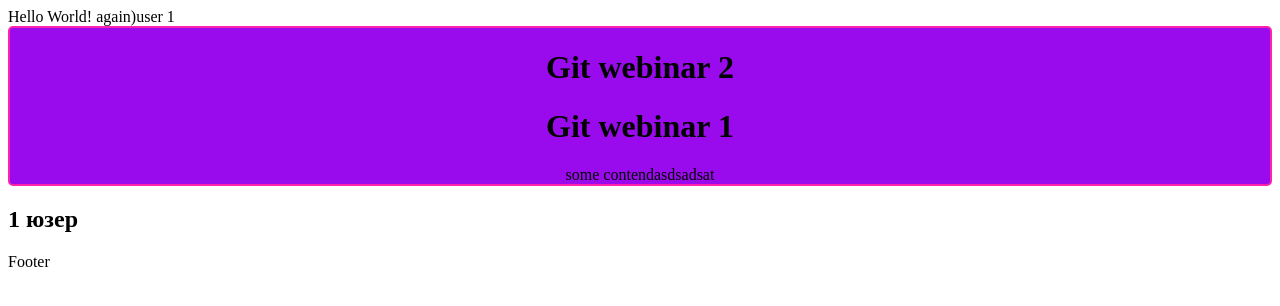
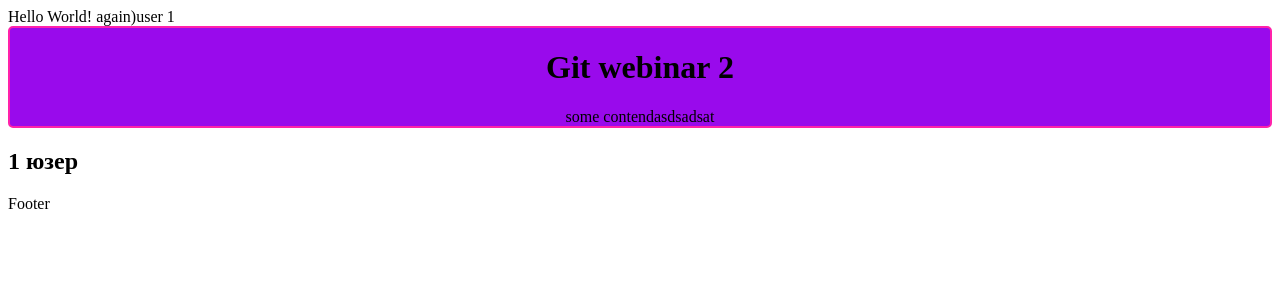
Before and after one commit to YuriiRysyn/git-webinar, a plain HTML site: page index.html in a window 1280 px wide. Drawn offline with Linux system fonts and the light colour scheme.

Commit message:
git chnged for  PullRequest

```diff
--- a/index.html
+++ b/index.html
@@ -16,7 +16,7 @@
   <header>Hello World! again)user 1</header>
   <main>
     <h1>Git webinar 2</h1>
-    <h1>Git webinar 1</h1>
+
     some contendasdsadsat</main>
 <h2>1 юзер</h2>
 
```
